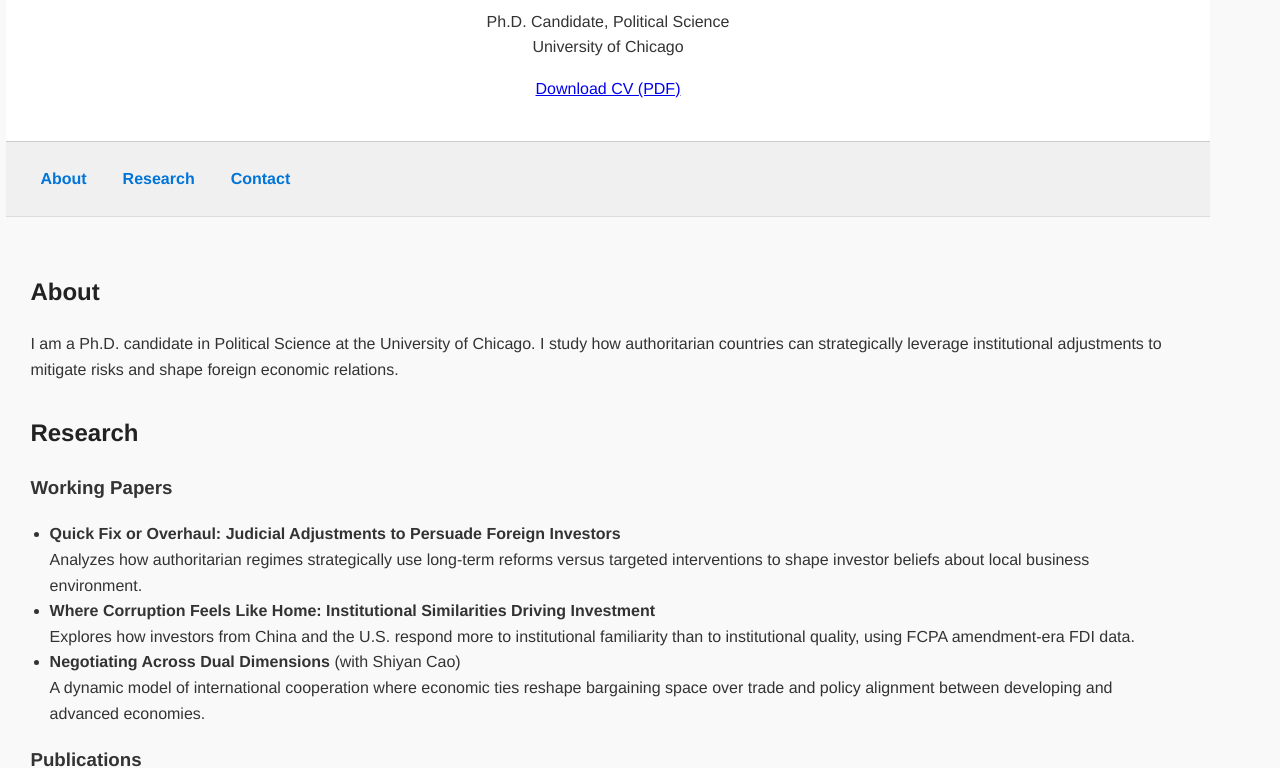
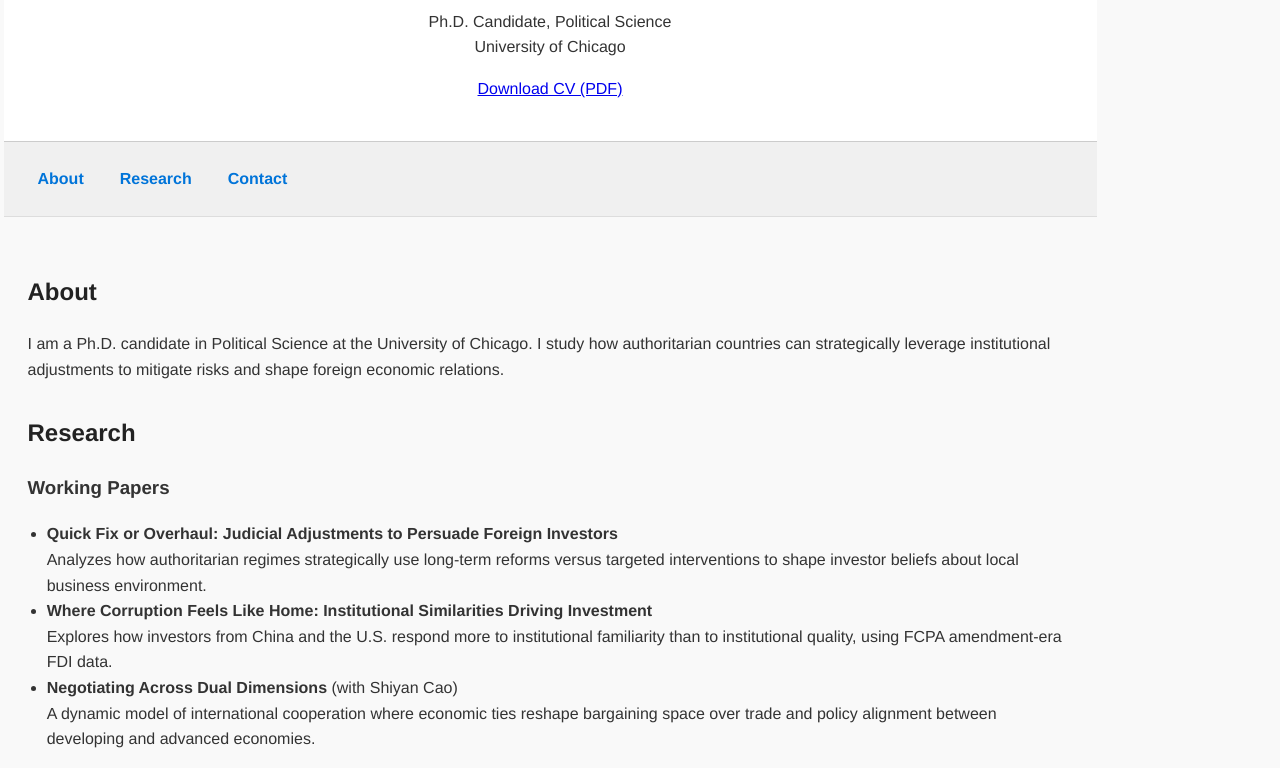
Before and after one commit to lingnanhe/lingnanhe.github.io, a plain HTML site: page index.html in a window 1280 px wide. Shown: the part 104-872 px from the top of the page. Drawn offline with Linux system fonts and the light colour scheme.

Commit message:
Update style.css

```diff
--- a/style.css
+++ b/style.css
@@ -1,6 +1,6 @@
 body {
   font-family: Georgia, serif;
-  max-width: 95%;
+  max-width: 1100px; /* widened from 700px */
   margin: 2em auto;
   padding: 0 1em;
   background-color: #fdfdfd;
```
